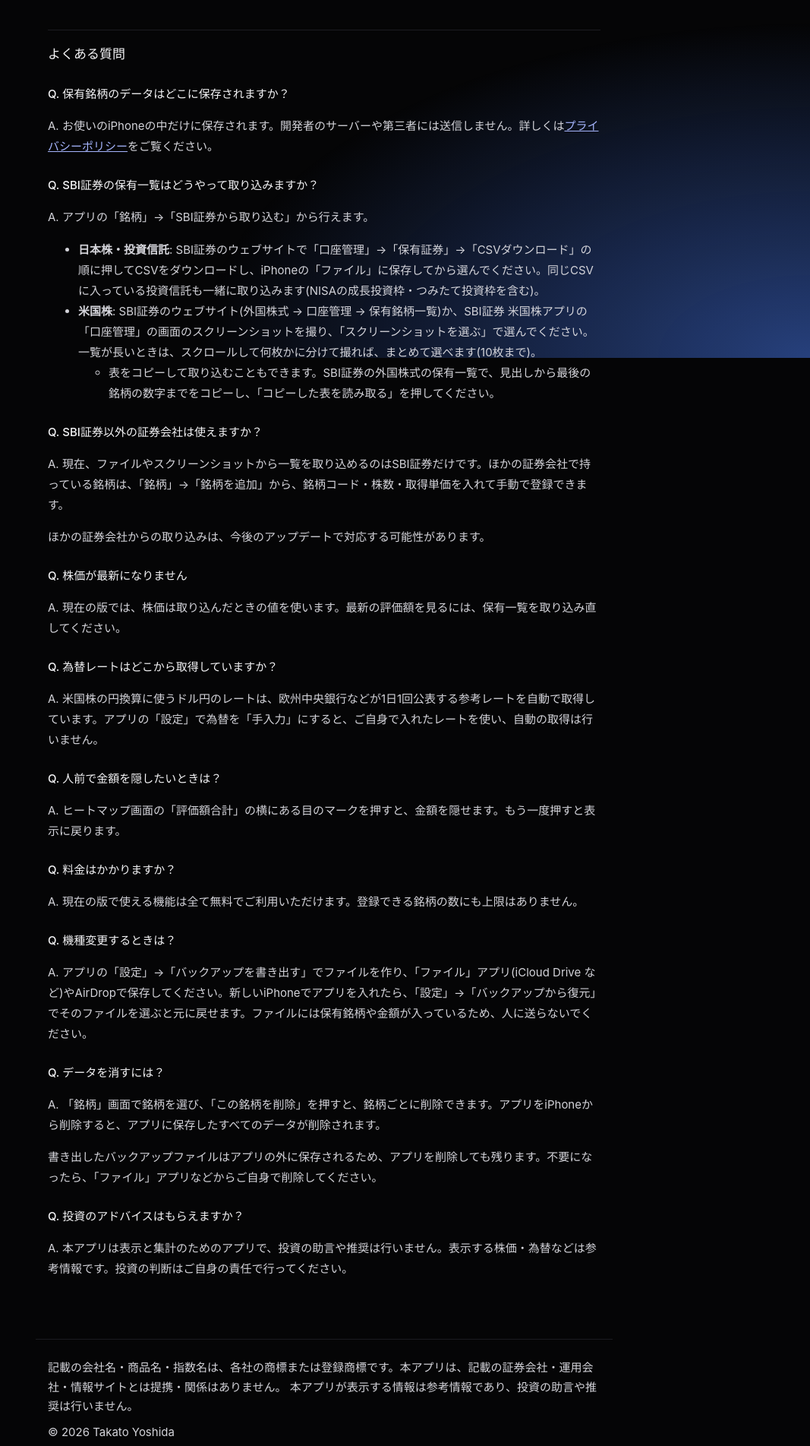
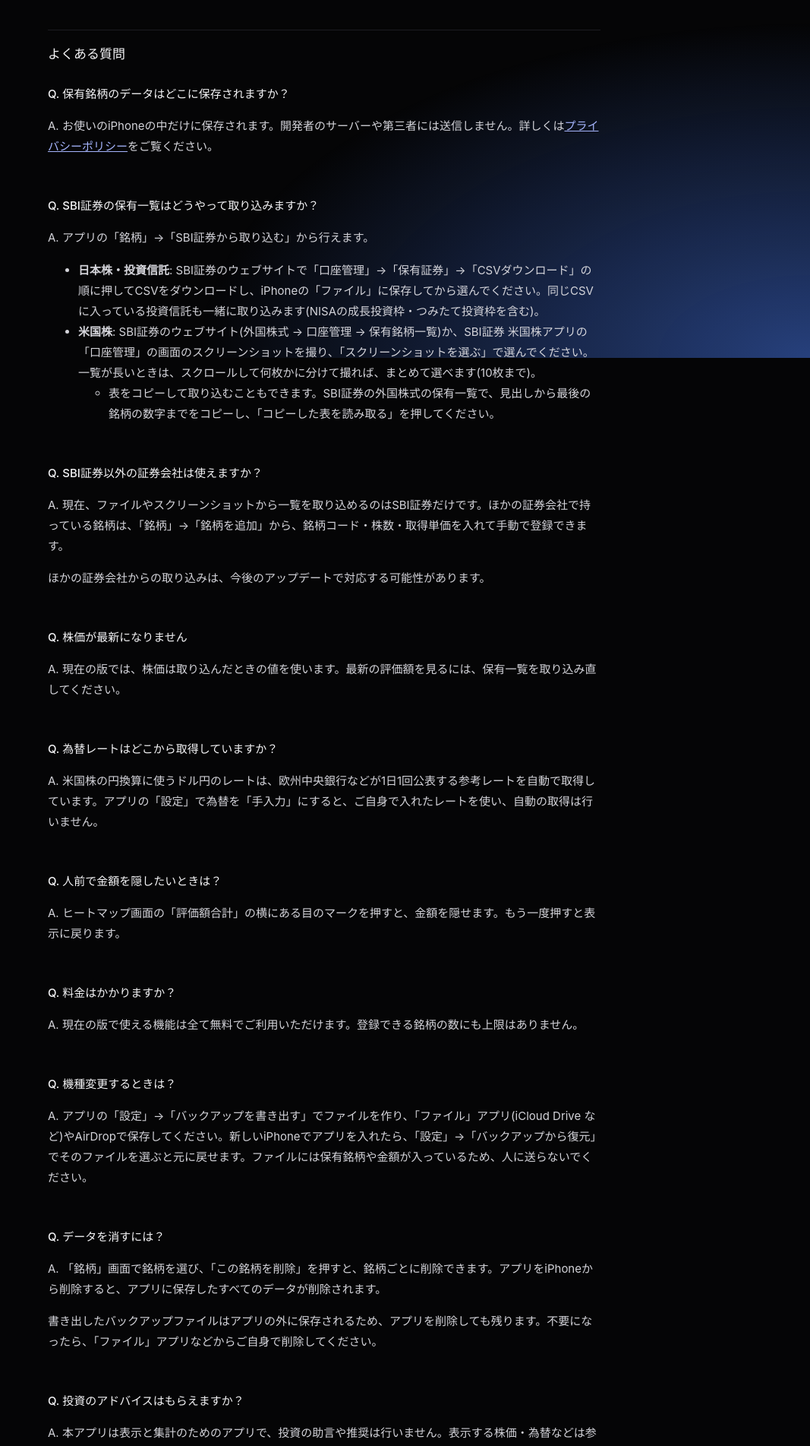
Before and after one commit to kasane-app/kasane-app.github.io, a Jekyll site: the page built from support.md, in a window 1280 px wide. Shown: the part 429-2332 px from the top of the page at 76% size, without its empty margins (213-1280 px from the left). Built offline with Jekyll 4.4.1, drawn with Linux system fonts in a browser that asks for light colours.

Commit message:
サポート: よくある質問の回答から次の質問までを1行分広くあける
Co-Authored-By: Claude Opus 5.5 <noreply@anthropic.com>

```diff
--- a/assets/style.css
+++ b/assets/style.css
@@ -78,6 +78,9 @@ a { color: var(--link); }
 h1 { font-size: 26px; font-weight: 300; letter-spacing: -0.01em; margin: 16px 0 8px; }
 h2 { font-size: 17px; font-weight: 500; margin: 40px 0 8px; padding-top: 16px; border-top: 1px solid var(--border); }
 h3 { font-size: 15px; font-weight: 500; margin: 24px 0 4px; }
+/* よくある質問: 回答から次の質問まで、ふつうより1行分あける */
+.faq h3 { margin-top: 51px; }
+.faq h3:first-child { margin-top: 24px; }
 p, li { font-size: 15px; color: #d4d4da; }
 .meta, .meta p { color: var(--subtle); font-size: 13px; }
 
--- a/support.md
+++ b/support.md
@@ -15,6 +15,8 @@ Kasaneについてのご質問・不具合のご報告は、次の連絡先ま
 </div>
 
 ## よくある質問
+
+<div class="faq" markdown="1">
 
 ### Q. 保有銘柄のデータはどこに保存されますか？
 
@@ -63,3 +65,5 @@ A. 「銘柄」画面で銘柄を選び、「この銘柄を削除」を押す
 ### Q. 投資のアドバイスはもらえますか？
 
 A. 本アプリは表示と集計のためのアプリで、投資の助言や推奨は行いません。表示する株価・為替などは参考情報です。投資の判断はご自身の責任で行ってください。
+
+</div>
```
